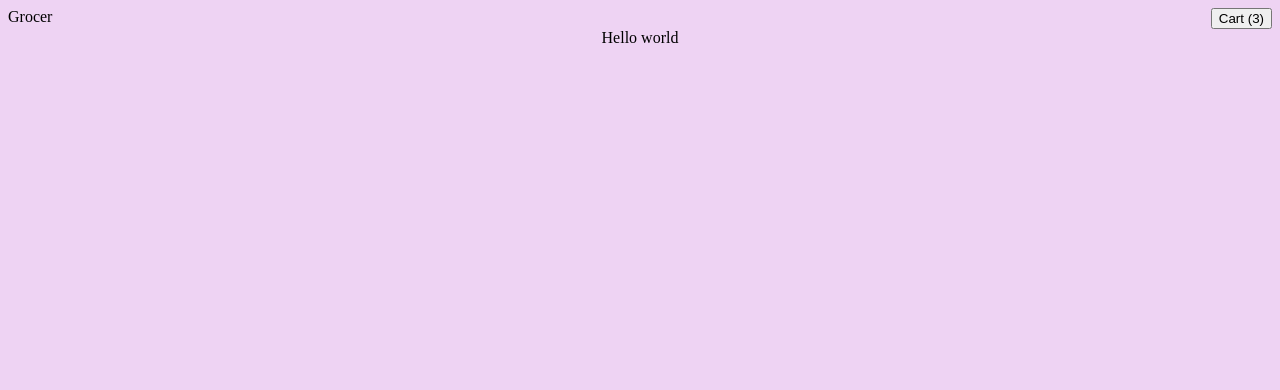
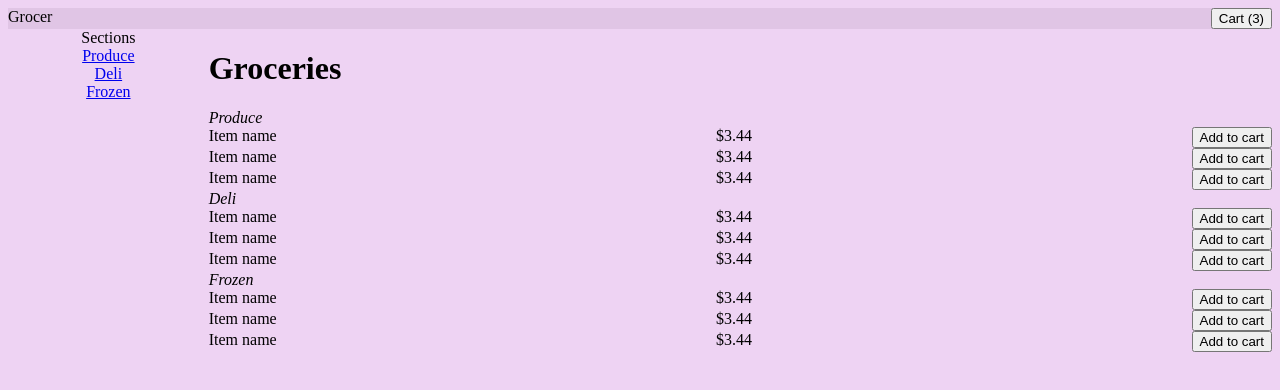
Before and after one commit to CelesteDS/phase-2-challenge, a plain HTML site: page part-3/grocer.html in a window 1280 px wide. Drawn offline with Linux system fonts and the light colour scheme.

Commit message:
working bones of part three

```diff
--- a/part-3/grocer.html
+++ b/part-3/grocer.html
@@ -4,14 +4,45 @@
     <meta charset="utf-8">
     <title>Grocer</title>
     <link href="./style.css" rel="stylesheet"/>
+  </head>
+  <body>
     <div id="header">
       <div>
         Grocer
       </div>
       <button>Cart (3)</button>
     </div>
-  </head>
-  <body>
-Hello world
+    <div class="container">
+      <div id="sections">
+        Sections
+        <a href="#produce">Produce</a>
+        <a href="#deli">Deli</a>
+        <a href="#frozen">Frozen</a>
+      </div>
+      <div id="main-list">
+        <h1>Groceries</h1>
+        <div class="section-name">
+          <a name="produce"></a>
+          Produce
+        </div>
+        <div class="item"><div>Item name</div><div>$3.44</div><button>Add to cart</button></div>
+        <div class="item"><div>Item name</div><div>$3.44</div><button>Add to cart</button></div>
+        <div class="item"><div>Item name</div><div>$3.44</div><button>Add to cart</button></div>
+        <div class="section-name">
+          <a name="deli"></a>
+          Deli
+        </div>
+        <div class="item"><div>Item name</div><div>$3.44</div><button>Add to cart</button></div>
+        <div class="item"><div>Item name</div><div>$3.44</div><button>Add to cart</button></div>
+        <div class="item"><div>Item name</div><div>$3.44</div><button>Add to cart</button></div>
+        <div class="section-name">
+          <a name="frozen"></a>
+          Frozen
+        </div>
+        <div class="item"><div>Item name</div><div>$3.44</div><button>Add to cart</button></div>
+        <div class="item"><div>Item name</div><div>$3.44</div><button>Add to cart</button></div>
+        <div class="item"><div>Item name</div><div>$3.44</div><button>Add to cart</button></div>
+      </div>
+    </div>
   </body>
 </html>
--- a/part-3/style.css
+++ b/part-3/style.css
@@ -1,9 +1,49 @@
 body{
   text-align: center;
   background-color: #EEd3f3;
+  display: flex;
+  flex-flow: column nowrap;
 }
 
+a{
+
+}
 #header{
   display: flex;
+  background-color: #E0c5e5;
+  justify-content: space-between;
+  margin-bottom: auto;
+}
+
+.container{
+  display: flex;
+  flex-direction: row;
+
+}
+
+#sections{
+  flex-grow: 1;
+  display:flex;
+  flex-direction: column;
+}
+
+#main-list{
+  display:flex;
+  flex-direction: column;
+  flex-grow: 6;
+}
+
+.section-name{
+   font-style: italic;
+   align-self: flex-start;
+}
+
+.item{
+  display: flex;
+  flex-direction: row;
   justify-content: space-between;
 }
+
+h1{
+  align-self: flex-start;
+}
```
